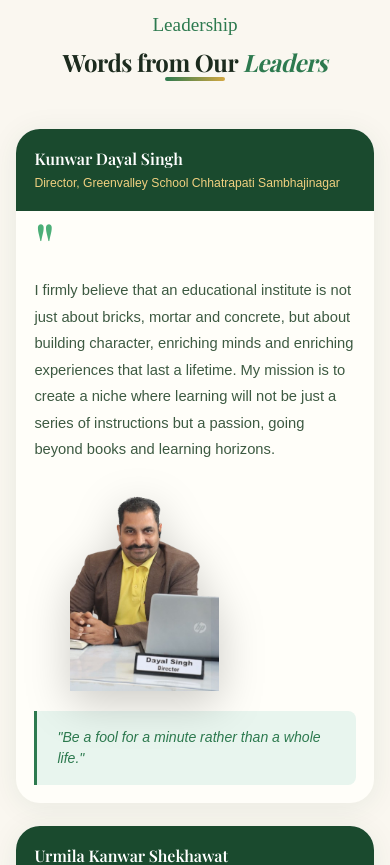
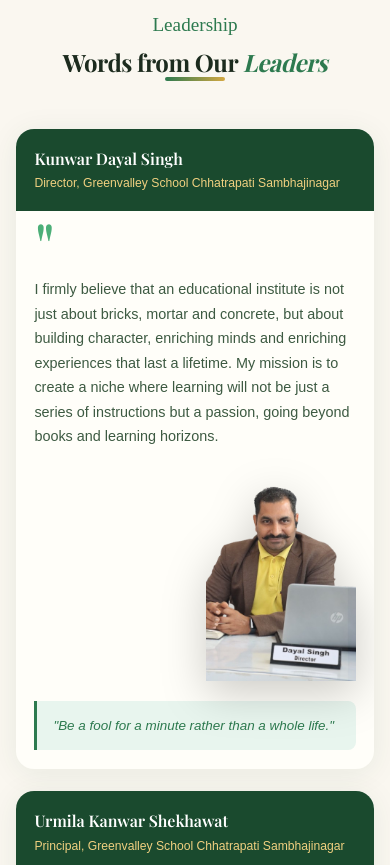
Before and after one commit to aniket-017/greenvalley, a React (Vite) app in the folder frontend/: page /school in a window 390 px wide. Shown: the part 3960-4825 px from the top of the page. Built offline with nearby package versions, Linux system fonts and the light colour scheme; the HTML template or start-up script is replaced by a standard one.

Commit message:
Enhance CSS styles for message components; improve layout, responsiveness, and visual presentation across various screen sizes.

```diff
--- a/frontend/src/index.css
+++ b/frontend/src/index.css
@@ -1475,14 +1475,52 @@
   }
   .message-photo-wrap {
     min-height: 0;
-    justify-content: flex-start;
+    justify-content: flex-end;
+    padding: 0.25rem 0 0.4rem;
   }
   .message-photo {
-    width: min(260px, 68%);
-    max-height: 300px;
+    width: min(260px, 72%);
+    max-height: 320px;
+    object-position: bottom right;
+    /* border-radius: 16px; */
+    /* background: linear-gradient(145deg, rgba(45, 90, 39, 0.08), rgba(255, 255, 255, 0.9)); */
+    /* padding: 0.4rem; */
+
   }
 }
 @media (max-width: 600px) {
+  .message-card {
+    border-radius: 18px;
+  }
+
+  .message-header {
+    padding: 1.3rem 1.2rem;
+  }
+
+  .message-body {
+    padding: 1.2rem;
+  }
+
+  .message-body p {
+    font-size: 0.9rem;
+    line-height: 1.7;
+  }
+
+  .message-photo-wrap {
+    justify-content: flex-end;
+  }
+
+  .message-photo {
+    width: min(250px, 76%);
+    max-height: 285px;
+  }
+
+  .message-quote {
+    margin-top: 0.9rem;
+    padding: 0.9rem 1rem;
+    font-size: 0.84rem;
+  }
+
   .teacher-card {
     aspect-ratio: auto;
     min-height: 300px;
```
